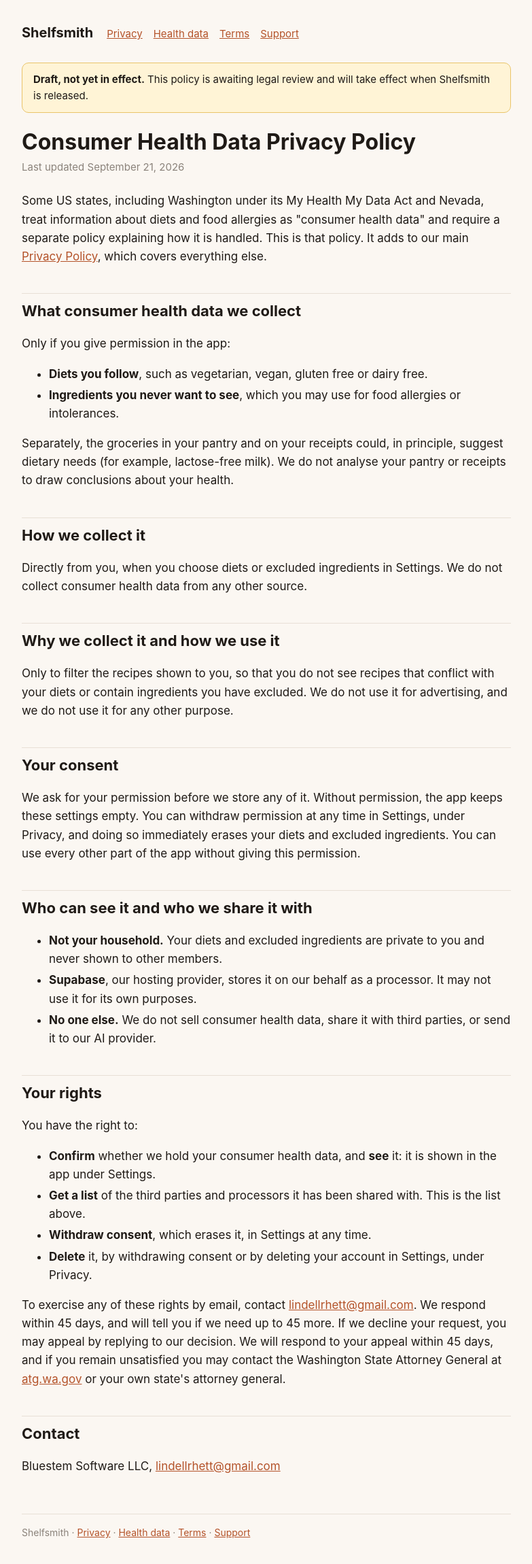
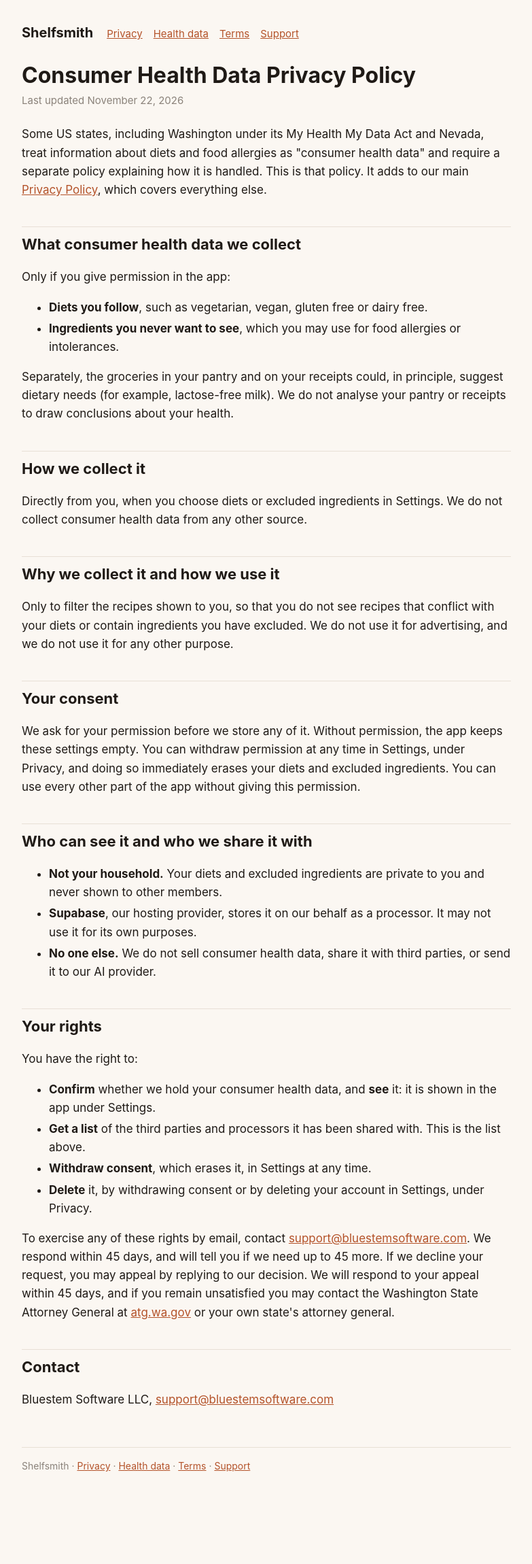
Before and after one commit to lindellrhett-gif/shelfsmith, a plain HTML site: page site/health-data.html in a window 1280 px wide. Shown: the whole page at 68% size, without its empty margins (248-1031 px from the left). After the commit the page ends 2232 px from the top, so only its background shows below. Drawn offline with Linux system fonts and the light colour scheme.

```diff
--- a/site/health-data.html
+++ b/site/health-data.html
@@ -18,10 +18,9 @@
   </nav>
 </header>
 
-<p class="draft"><strong>Draft, not yet in effect.</strong> This policy is awaiting legal review and will take effect when Shelfsmith is released.</p>
 
 <h1>Consumer Health Data Privacy Policy</h1>
-<p class="updated">Last updated September 21, 2026</p>
+<p class="updated">Last updated November 22, 2026</p>
 
 <p>Some US states, including Washington under its My Health My Data Act and Nevada, treat information about diets and food allergies as "consumer health data" and require a separate policy explaining how it is handled. This is that policy. It adds to our main <a href="privacy">Privacy Policy</a>, which covers everything else.</p>
 
@@ -57,10 +56,10 @@
   <li><strong>Withdraw consent</strong>, which erases it, in Settings at any time.</li>
   <li><strong>Delete</strong> it, by withdrawing consent or by deleting your account in Settings, under Privacy.</li>
 </ul>
-<p>To exercise any of these rights by email, contact <a href="mailto:lindellrhett@gmail.com">lindellrhett@gmail.com</a>. We respond within 45 days, and will tell you if we need up to 45 more. If we decline your request, you may appeal by replying to our decision. We will respond to your appeal within 45 days, and if you remain unsatisfied you may contact the Washington State Attorney General at <a href="https://www.atg.wa.gov">atg.wa.gov</a> or your own state's attorney general.</p>
+<p>To exercise any of these rights by email, contact <a href="mailto:support@bluestemsoftware.com">support@bluestemsoftware.com</a>. We respond within 45 days, and will tell you if we need up to 45 more. If we decline your request, you may appeal by replying to our decision. We will respond to your appeal within 45 days, and if you remain unsatisfied you may contact the Washington State Attorney General at <a href="https://www.atg.wa.gov">atg.wa.gov</a> or your own state's attorney general.</p>
 
 <h2>Contact</h2>
-<p>Bluestem Software LLC, <a href="mailto:lindellrhett@gmail.com">lindellrhett@gmail.com</a></p>
+<p>Bluestem Software LLC, <a href="mailto:support@bluestemsoftware.com">support@bluestemsoftware.com</a></p>
 
 <footer class="site">Shelfsmith · <a href="privacy">Privacy</a> · <a href="health-data">Health data</a> · <a href="terms">Terms</a> · <a href="./">Support</a></footer>
 </div>
```
Also changed, not shown: site/index.html (+1 -1 lines), site/privacy.html (+2 -4 lines), site/terms.html (+3 -4 lines).
